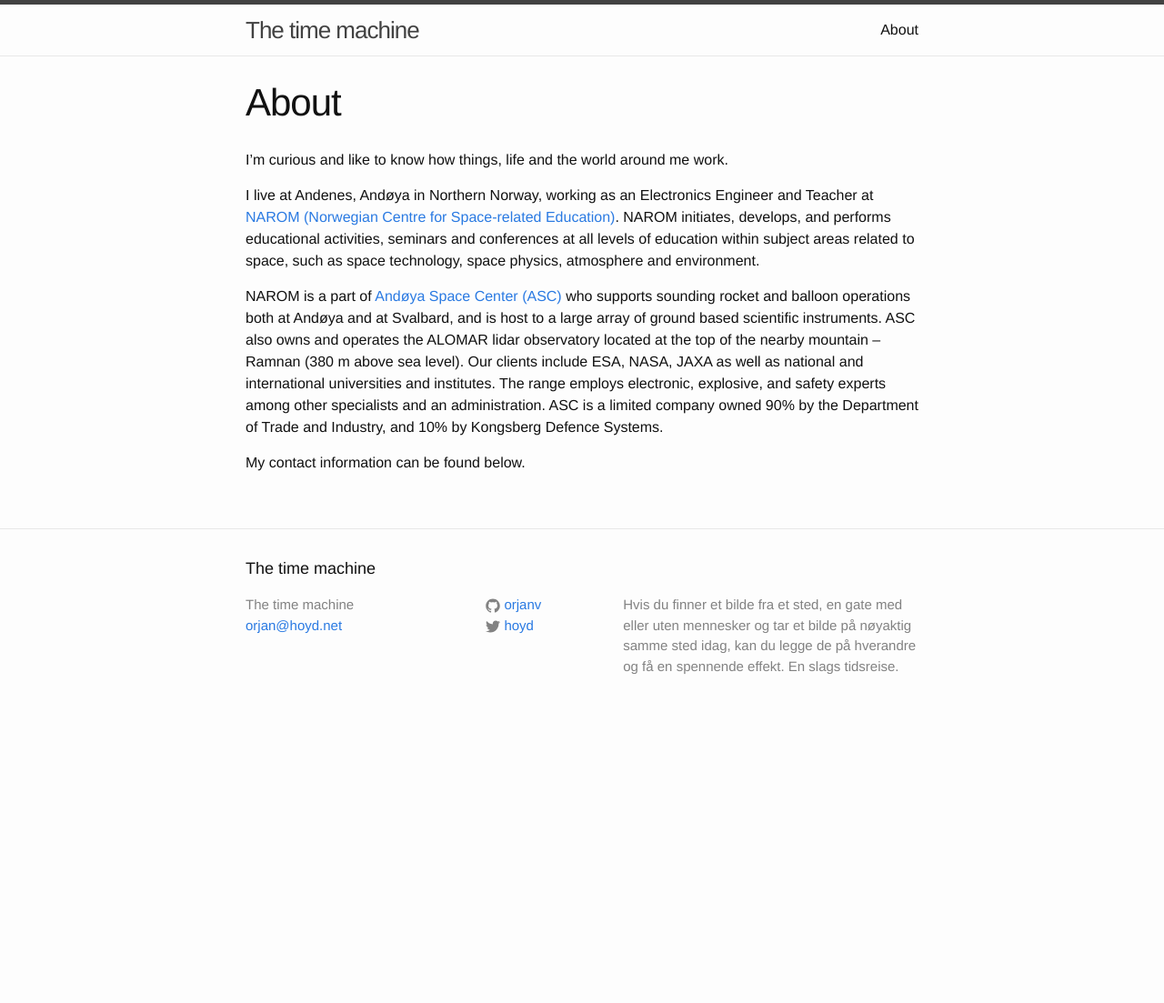
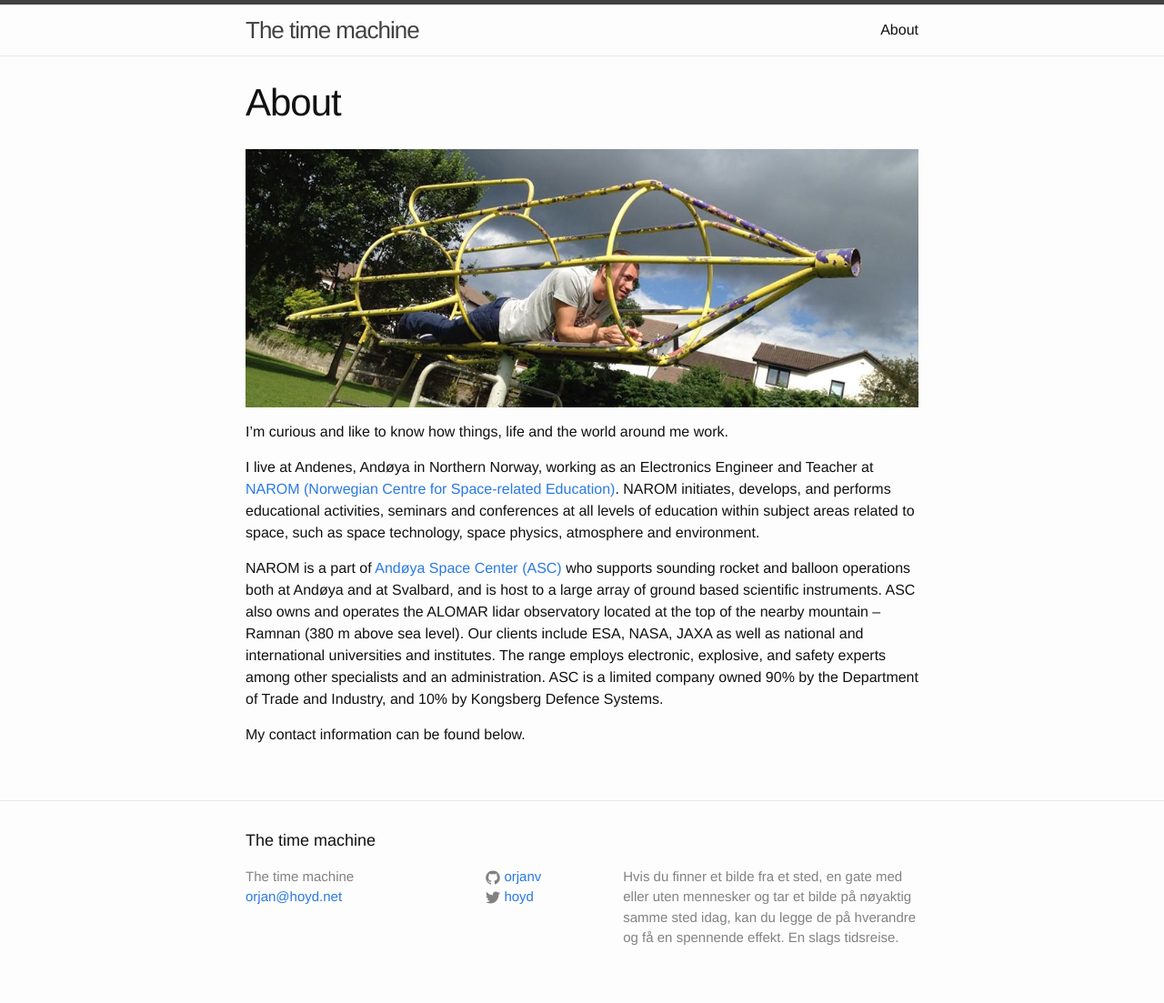
Before and after one commit to orjanv/orjanv.github.io, a Jekyll site: the page built from about/index.md, in a window 1280 px wide. Shown: the whole page at 91% size. Built offline with Jekyll 4.4.1, drawn with Linux system fonts in a browser that asks for light colours; before the commit the page ends 900 px from its top, so only the background shows below that.

Commit message:
updated about

```diff
--- a/about/index.md
+++ b/about/index.md
@@ -3,6 +3,8 @@ layout: page
 title: About
 permalink: /about/
 ---
+
+![Me]({{ site.url }}/assets/me.jpg)
 
 I'm curious and like to know how things, life and the world around me work.
 
```
Also changed, not shown: assets/me.jpg (added).
